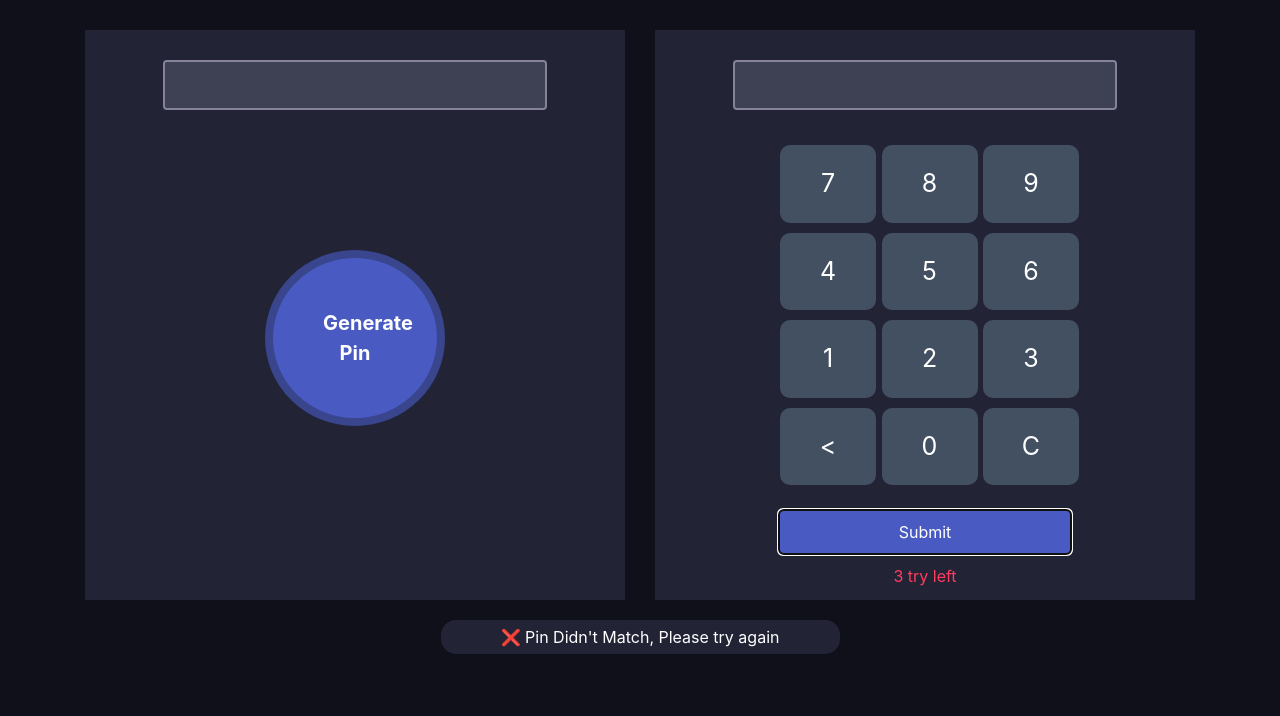
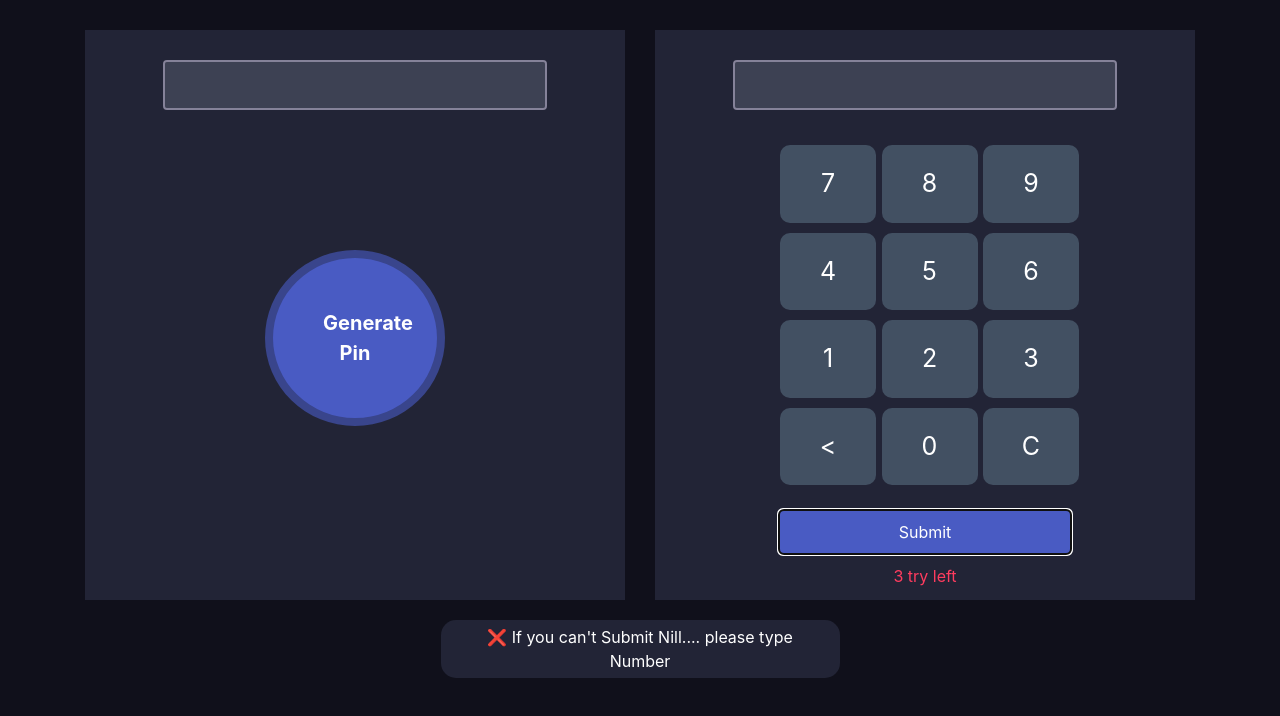
Before and after one commit to WebKawsar/pin-matcher, a plain HTML site: page index.html in a window 1280 px wide. Both pictures are taken after a click on the button "Submit". Drawn offline with nearby package versions, Linux system fonts and the light colour scheme.

Commit message:
updated when click submit button without type number then show warning message

```diff
--- a/index.html
+++ b/index.html
@@ -54,6 +54,7 @@
             <div class="notify-section">
                 <p id="fail" class="notify">❌ Pin Didn't Match, Please try again</p>
                 <p id="pass" class="notify">✅ Pin Matched... Secret door is opening for you</p>
+                <p id="nill" class="notify">❌ If you can't Submit Nill.... please type Number</p>
             </div>
         </div>
     </div>
--- a/script.js
+++ b/script.js
@@ -5,6 +5,7 @@
 generateInput = document.getElementById("generate-pin");
 document.getElementById("fail").style.display = "none";
 document.getElementById("pass").style.display = "none";
+document.getElementById("nill").style.display = "none";
 
 document.getElementById("generate-button").addEventListener("click", function(){
 
@@ -84,19 +85,30 @@ document.getElementById("submit").addEventListener("click", function(){
 
             generateInput = document.getElementById("generate-pin");
             generateNumber = document.getElementById("generate-number");
+            nillValue =  generateNumber.value;
 
             leftSideValue = parseInt(generateInput.value);
             rightSideValue = parseInt(generateNumber.value);
 
-            if(leftSideValue == rightSideValue){
+            if(nillValue == ""){
+
+                document.getElementById("pass").style.display = "none";
+                document.getElementById("fail").style.display = "none";
+                document.getElementById("nill").style.display = "block";
+
+            }
+            else if(leftSideValue == rightSideValue){
 
                 document.getElementById("pass").style.display = "block";
                 document.getElementById("fail").style.display = "none";
+                document.getElementById("nill").style.display = "none";
             }
             else {
 
+                document.getElementById("pass").style.display = "none";
                 document.getElementById("fail").style.display = "block";
-                document.getElementById("pass").style.display = "none";
+                document.getElementById("nill").style.display = "none";
+
             }
 
 });
```
